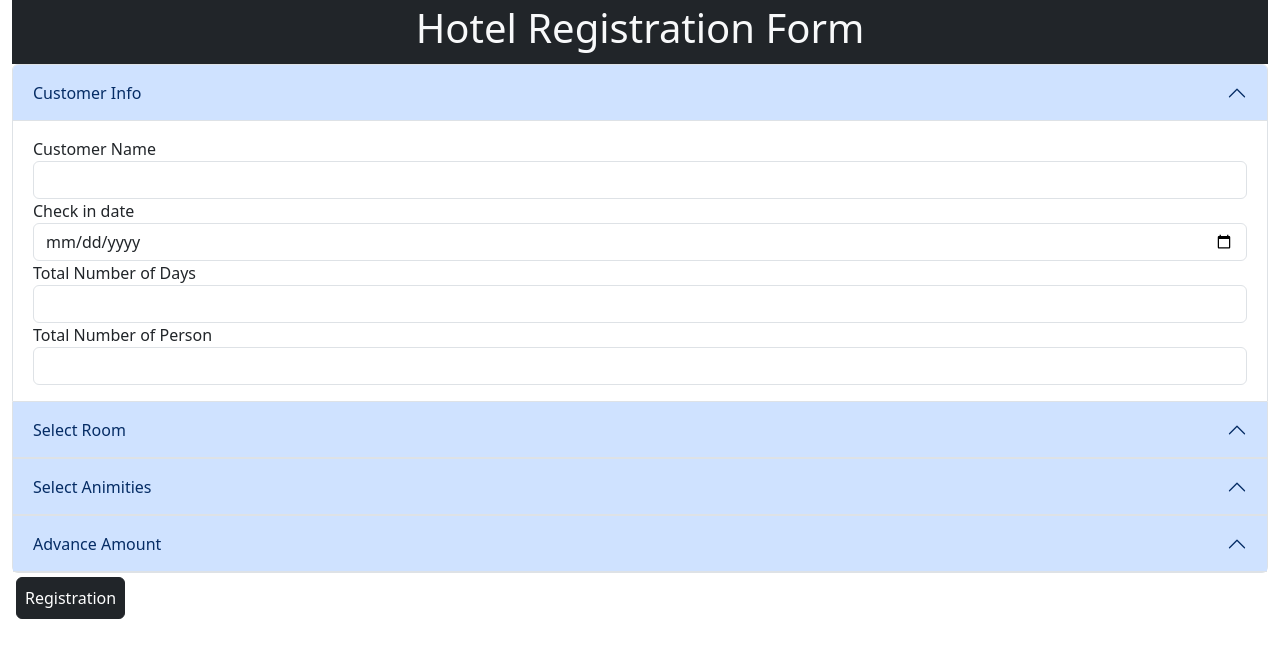
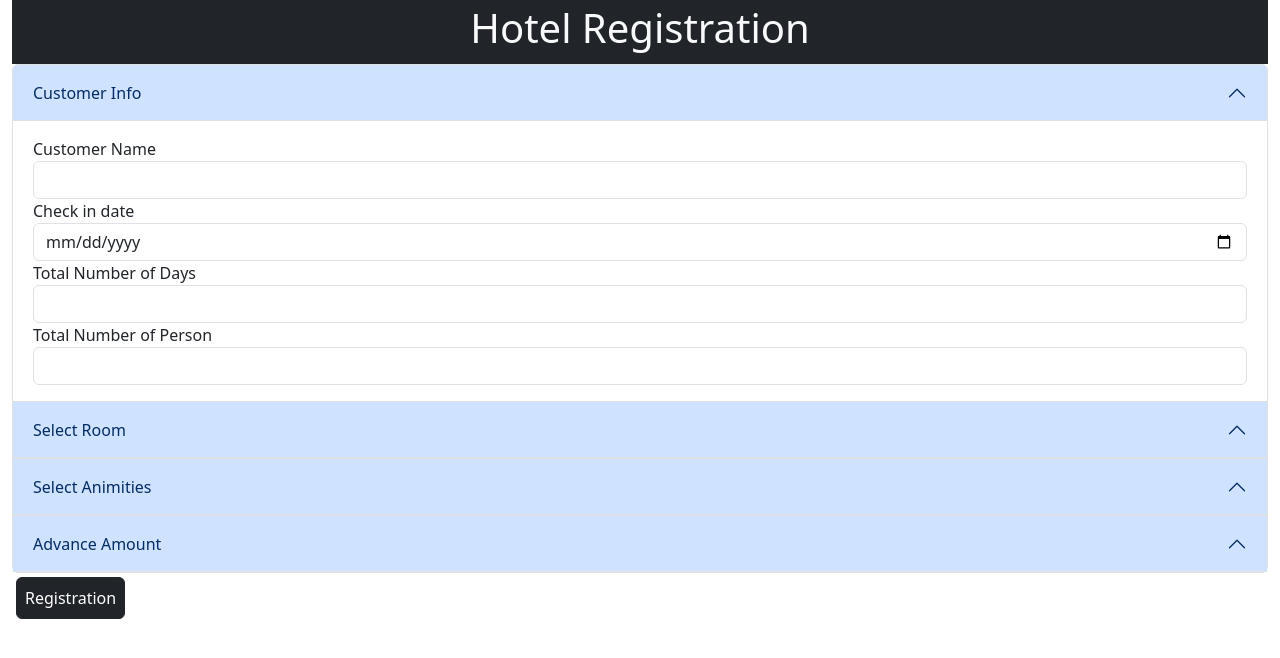
Before and after one commit to Rupesh-badode/Hotel-Registration, a plain HTML site: page index.html in a window 1280 px wide. Drawn offline with nearby package versions, Linux system fonts and the light colour scheme.

Commit message:
TItle changed
Hotel Registration

```diff
--- a/index.html
+++ b/index.html
@@ -58,7 +58,7 @@
 </head>
 <body class="container-fluid">
     <header class="bg-dark p-1">
-        <h1 align="center" class="text-light">Hotel Registration Form</h1>
+        <h1 align="center" class="text-light">Hotel Registration</h1>
     </header>
     <section>
         <div class="accordion" id="accordion">
```
